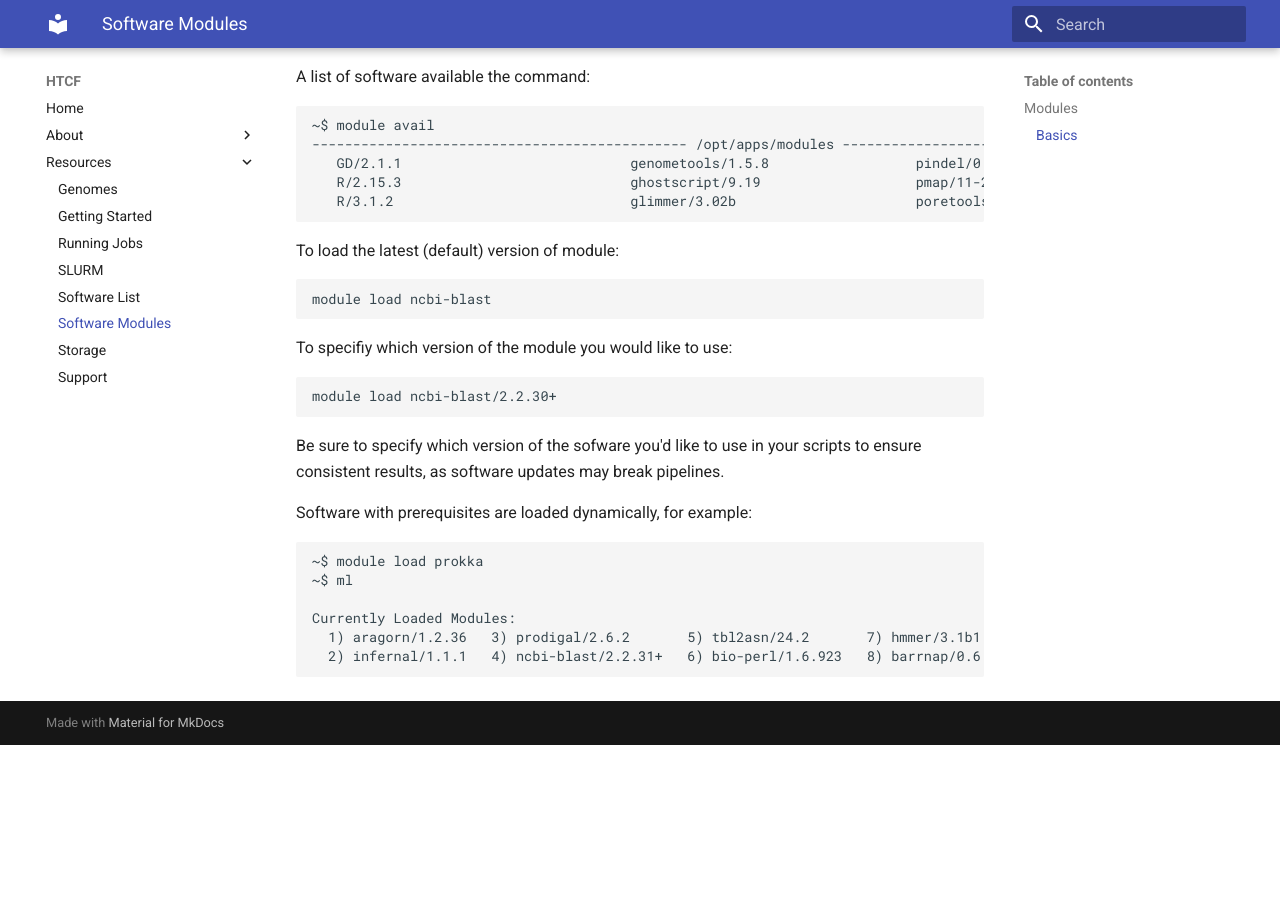
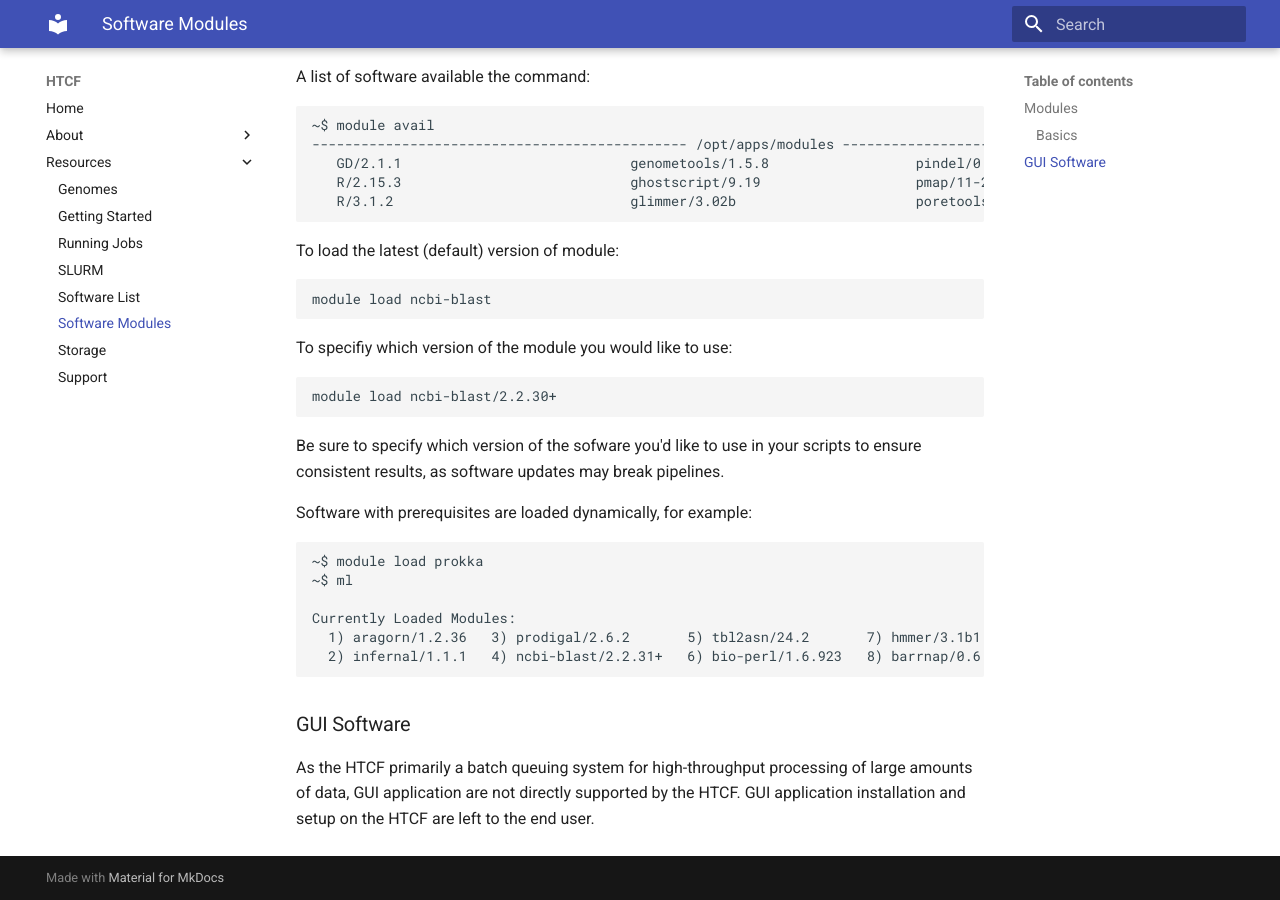
Before and after one commit to htcf/docs, an MkDocs documentation site: the page built from docs/software.md, in a window 1280 px wide and 900 px high, scrolled down 781 px. Built offline with MkDocs 1.6.1 and Material for MkDocs 9.7.7, drawn with Linux system fonts in a browser that asks for light colours; before the commit the page ends 1526 px from its top, so only the background shows below that.

Commit message:
gui software

```diff
--- a/docs/software.md
+++ b/docs/software.md
@@ -59,3 +59,7 @@ Currently Loaded Modules:
   1) aragorn/1.2.36   3) prodigal/2.6.2       5) tbl2asn/24.2       7) hmmer/3.1b1   9) prokka/1.11
   2) infernal/1.1.1   4) ncbi-blast/2.2.31+   6) bio-perl/1.6.923   8) barrnap/0.6
 ~~~~
+
+### GUI Software
+
+As the HTCF primarily a batch queuing system for high-throughput processing of large amounts of data,  GUI application are not directly supported by the HTCF.  GUI application installation and setup on the HTCF are left to the end user.
```
